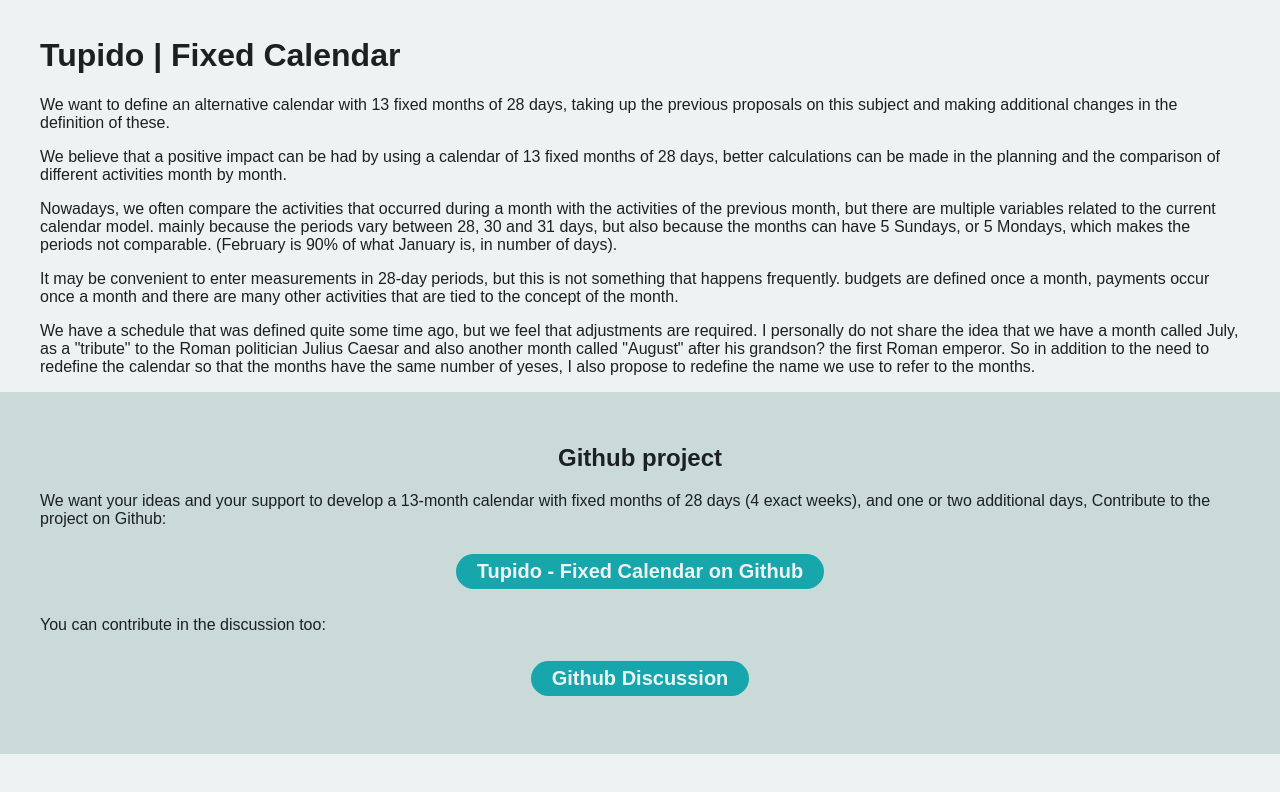
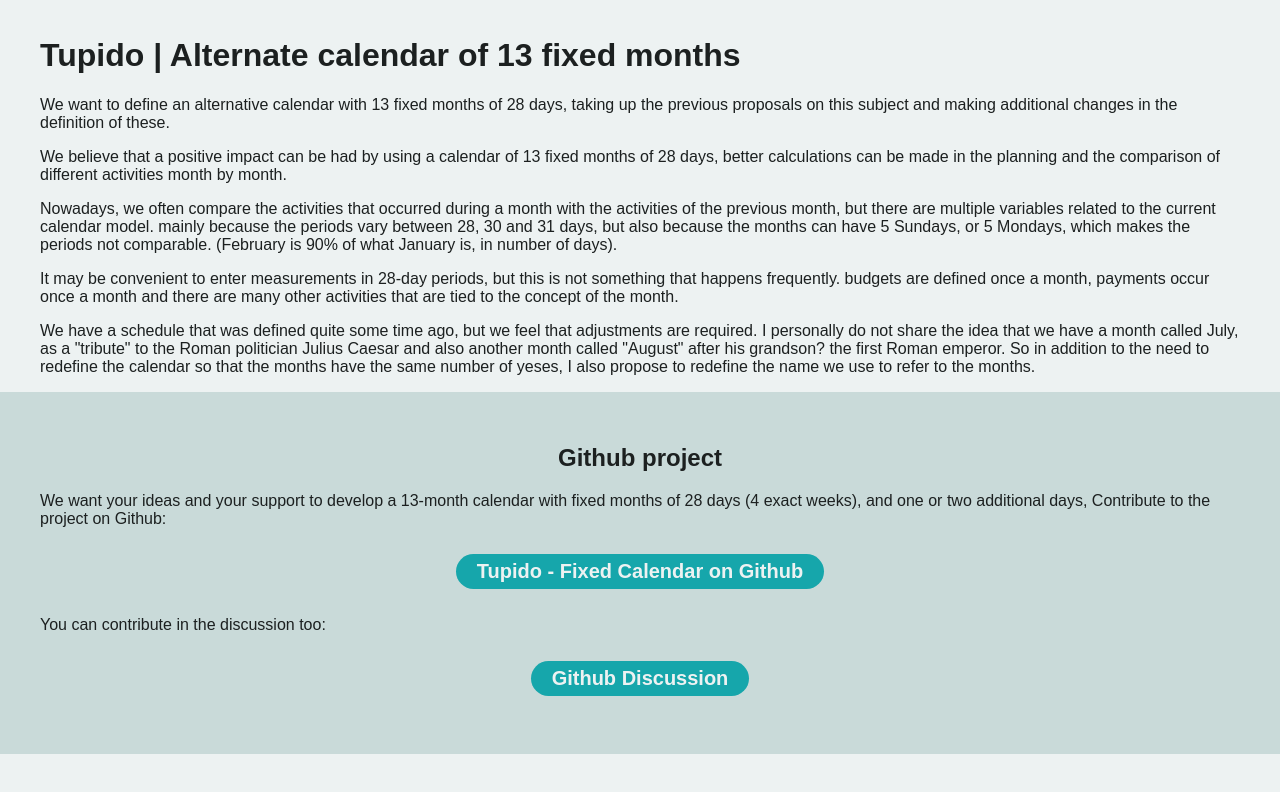
Before and after one commit to matizar/tupido, a plain HTML site: page index.html in a window 1280 px wide. Drawn offline with Linux system fonts and the light colour scheme.

Commit message:
Umdate page title
some texts are under definition

```diff
--- a/index.html
+++ b/index.html
@@ -7,7 +7,7 @@
     <head>
         <meta charset="utf-8">
         <meta http-equiv="X-UA-Compatible" content="IE=edge">
-        <title>Tupido | Creation a fixed calendar with 28-day months</title>
+        <title>Tupido | Alternate calendar of 13 fixed months</title>
         <meta name="description" content="We propose to have an alternative calendar with 13 fixed months - Collaborative project in development phase.">
         <meta name="viewport" content="width=device-width, initial-scale=1">
         <link rel="stylesheet" href="css/style.min.css">
@@ -33,7 +33,7 @@
         <main>
             <div class="container">
 
-                <h1>Tupido | Fixed Calendar</h1>
+                <h1>Tupido | <snall>Alternate calendar of 13 fixed months</small></h1>
                 <!-- Value Offer -->
                 <p>We want to define an alternative calendar with 13 fixed months of 28 days, taking up the previous proposals on this
                     subject and making additional changes in the definition of these.</p>
```
